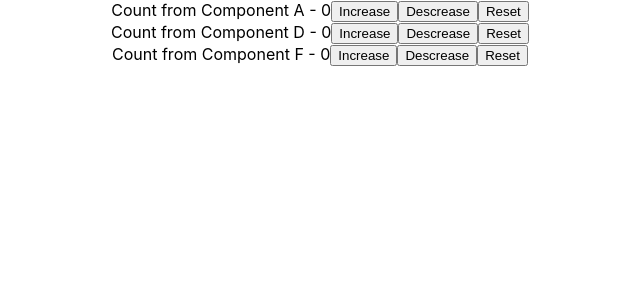
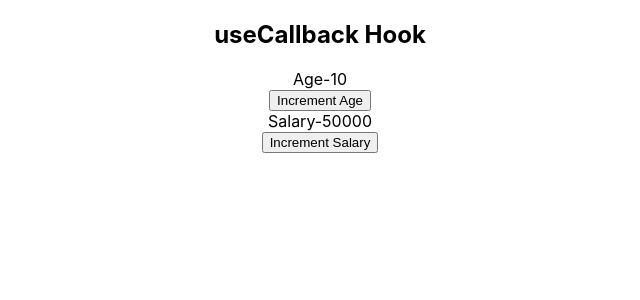
Before and after one commit to thenikhilseth/Learn-React-2024, a React (Create React App) app: page / in a window 1280 px wide. Shown: the top 300 px of the page, without its empty margins (320-960 px from the left). Built offline with nearby package versions, Linux system fonts and the light colour scheme.

Commit message:
useCallback Hooks

```diff
--- a/src/App.js
+++ b/src/App.js
@@ -17,6 +17,8 @@ import UseReducerCounterThree from "./components/UseReducerCounterThree";
 import AComponent from "./components/UseReducerAndUseContextExample/AComponent";
 import BComponent from "./components/UseReducerAndUseContextExample/BComponent";
 import CComponent from "./components/UseReducerAndUseContextExample/CComponent";
+import UseReducerFetchData from "./components/UseReducerFetchData";
+import ParentComponent from "./components/UseCallback Example/ParentComponent";
 
 export const UserContext = React.createContext();
 export const ChannelContext = React.createContext();
@@ -59,13 +61,15 @@ function App() {
       {/* <UseReducerCounter /> */}
       {/* <UseReducerCounterTwo /> */}
       {/* <UseReducerCounterThree /> */}
-      <counterContext.Provider
+      {/* <counterContext.Provider
         value={{ counterState: counter, countDispatch: dispatcher }}
       >
         <AComponent />
         <BComponent />
         <CComponent />
-      </counterContext.Provider>
+      </counterContext.Provider> */}
+      {/* <UseReducerFetchData /> */}
+      <ParentComponent />
     </div>
   );
 }
--- /dev/null
+++ b/src/components/UseCallback Example/Button.js
@@ -0,0 +1,12 @@
+import React from "react";
+
+function Button({ handleClick, children }) {
+  console.log("Rendering button -", children);
+  return (
+    <div>
+      <button onClick={handleClick}>{children}</button>
+    </div>
+  );
+}
+
+export default React.memo(Button);
--- /dev/null
+++ b/src/components/UseCallback Example/Count.js
@@ -0,0 +1,12 @@
+import React from "react";
+
+function Count({ text, count }) {
+  console.log(`Rendering ${text}`);
+  return (
+    <div>
+      {text}-{count}
+    </div>
+  );
+}
+
+export default React.memo(Count);
--- /dev/null
+++ b/src/components/UseCallback Example/ParentComponent.js
@@ -0,0 +1,29 @@
+import React, { useCallback, useState } from "react";
+import Count from "./Count";
+import Button from "./Button";
+import Title from "./Title";
+
+function ParentComponent() {
+  const [age, setAge] = useState(10);
+  const [salary, setSalary] = useState(50000);
+
+  const incrementAge = useCallback(() => {
+    setAge(age + 1);
+  }, [age]);
+
+  const incrementSalary = useCallback(() => {
+    setSalary(salary + 10000);
+  }, [salary]);
+
+  return (
+    <div>
+      <Title />
+      <Count text="Age" count={age} />
+      <Button handleClick={incrementAge}>Increment Age</Button>
+      <Count text="Salary" count={salary} />
+      <Button handleClick={incrementSalary}>Increment Salary</Button>
+    </div>
+  );
+}
+
+export default ParentComponent;
--- /dev/null
+++ b/src/components/UseCallback Example/Title.js
@@ -0,0 +1,12 @@
+import React from "react";
+
+function Title() {
+  console.log("Rendering title");
+  return (
+    <div>
+      <h2>useCallback Hook</h2>
+    </div>
+  );
+}
+
+export default React.memo(Title);
--- /dev/null
+++ b/src/components/UseReducerFetchData.js
@@ -0,0 +1,49 @@
+import { React, useEffect, useReducer } from "react";
+import axios from "axios";
+
+const initialState = {
+  loading: true,
+  post: {},
+  error: "",
+};
+
+const reducer = (state, action) => {
+  switch (action.type) {
+    case "FETCH_SUCCESS":
+      return {
+        loading: false,
+        post: action.payload,
+        error: "",
+      };
+    case "FETCH_ERROR":
+      return {
+        loading: false,
+        post: {},
+        error: "Something went wrong",
+      };
+  }
+};
+
+function UseReducerFetchData() {
+  const [state, dispatch] = useReducer(reducer, initialState);
+
+  useEffect(() => {
+    axios
+      .get("https://jsonplaceholder.typicode.com/posts/1")
+      .then((response) => {
+        dispatch({ type: "FETCH_SUCCESS", payload: response.data });
+      })
+      .catch((error) => {
+        dispatch({ type: "FETCH_ERROR" });
+      });
+  }, []);
+
+  return (
+    <div>
+      {state.loading ? "Loading" : state.post.title}
+      {state.error ? state.error : null}
+    </div>
+  );
+}
+
+export default UseReducerFetchData;
```
